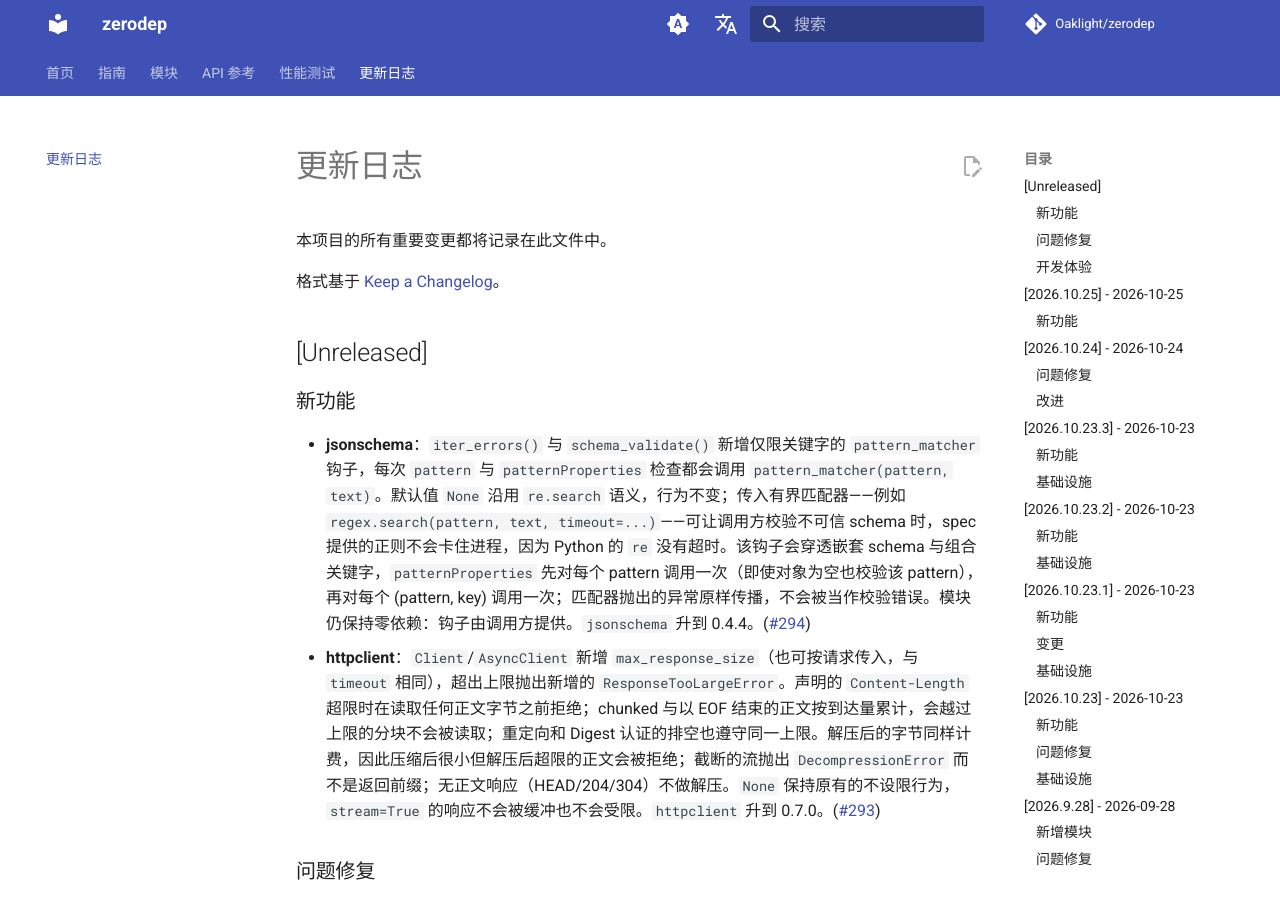
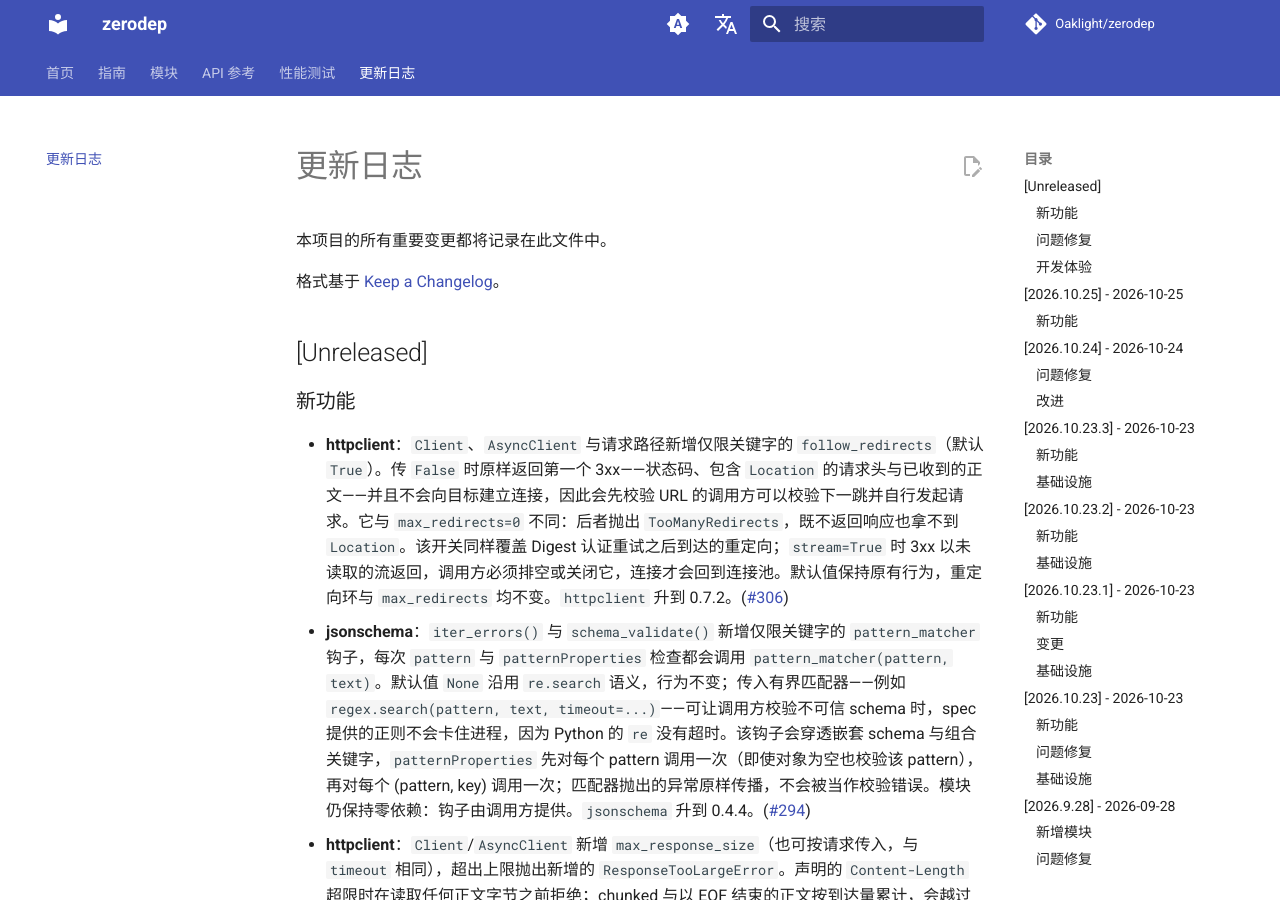
Before and after one commit to Oaklight/zerodep, an MkDocs documentation site: the page built from docs/changelog.md, in a window 1280 px wide and 900 px high. Built offline with MkDocs 1.6.1 and Material for MkDocs 9.7.7, drawn with Linux system fonts in a browser that asks for light colours; comment, search, counter and statistics services are not loaded.

Commit message:
docs: httpclient 0.7.2 发布说明（#306）

```diff
--- a/docs/changelog.md
+++ b/docs/changelog.md
@@ -8,6 +8,7 @@
 
 ### 新功能
 
+- **httpclient**：`Client`、`AsyncClient` 与请求路径新增仅限关键字的 `follow_redirects`（默认 `True`）。传 `False` 时原样返回第一个 3xx——状态码、包含 `Location` 的请求头与已收到的正文——并且不会向目标建立连接，因此会先校验 URL 的调用方可以校验下一跳并自行发起请求。它与 `max_redirects=0` 不同：后者抛出 `TooManyRedirects`，既不返回响应也拿不到 `Location`。该开关同样覆盖 Digest 认证重试之后到达的重定向；`stream=True` 时 3xx 以未读取的流返回，调用方必须排空或关闭它，连接才会回到连接池。默认值保持原有行为，重定向环与 `max_redirects` 均不变。`httpclient` 升到 0.7.2。([#306](https://github.com/Oaklight/zerodep/issues/306))
 - **jsonschema**：`iter_errors()` 与 `schema_validate()` 新增仅限关键字的 `pattern_matcher` 钩子，每次 `pattern` 与 `patternProperties` 检查都会调用 `pattern_matcher(pattern, text)`。默认值 `None` 沿用 `re.search` 语义，行为不变；传入有界匹配器——例如 `regex.search(pattern, text, timeout=...)`——可让调用方校验不可信 schema 时，spec 提供的正则不会卡住进程，因为 Python 的 `re` 没有超时。该钩子会穿透嵌套 schema 与组合关键字，`patternProperties` 先对每个 pattern 调用一次（即使对象为空也校验该 pattern），再对每个 (pattern, key) 调用一次；匹配器抛出的异常原样传播，不会被当作校验错误。模块仍保持零依赖：钩子由调用方提供。`jsonschema` 升到 0.4.4。([#294](https://github.com/Oaklight/zerodep/issues/294))
 - **httpclient**：`Client`/`AsyncClient` 新增 `max_response_size`（也可按请求传入，与 `timeout` 相同），超出上限抛出新增的 `ResponseTooLargeError`。声明的 `Content-Length` 超限时在读取任何正文字节之前拒绝；chunked 与以 EOF 结束的正文按到达量累计，会越过上限的分块不会被读取；重定向和 Digest 认证的排空也遵守同一上限。解压后的字节同样计费，因此压缩后很小但解压后超限的正文会被拒绝；截断的流抛出 `DecompressionError` 而不是返回前缀；无正文响应（HEAD/204/304）不做解压。`None` 保持原有的不设限行为，`stream=True` 的响应不会被缓冲也不会受限。`httpclient` 升到 0.7.0。([#293](https://github.com/Oaklight/zerodep/issues/293))
 
```
Also changed, not shown: docs/modules/index.md (+1 -1 lines).
